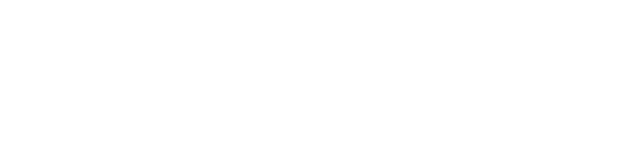
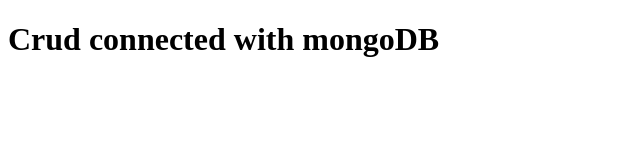
Before and after one commit to nina55555/itV-test3, a website: page index.html in a window 1280 px wide. Shown: the whole page, without its empty margins (0-640 px from the left). Drawn offline with Linux system fonts and the light colour scheme.

Commit message:
crud connected with mongoDB with h1

```diff
--- a/index.html
+++ b/index.html
@@ -6,6 +6,6 @@
     <title>itV test 3</title>
 </head>
 <body>
-
+    <h1>Crud connected with mongoDB</h1>
 </body>
 </html>
```
